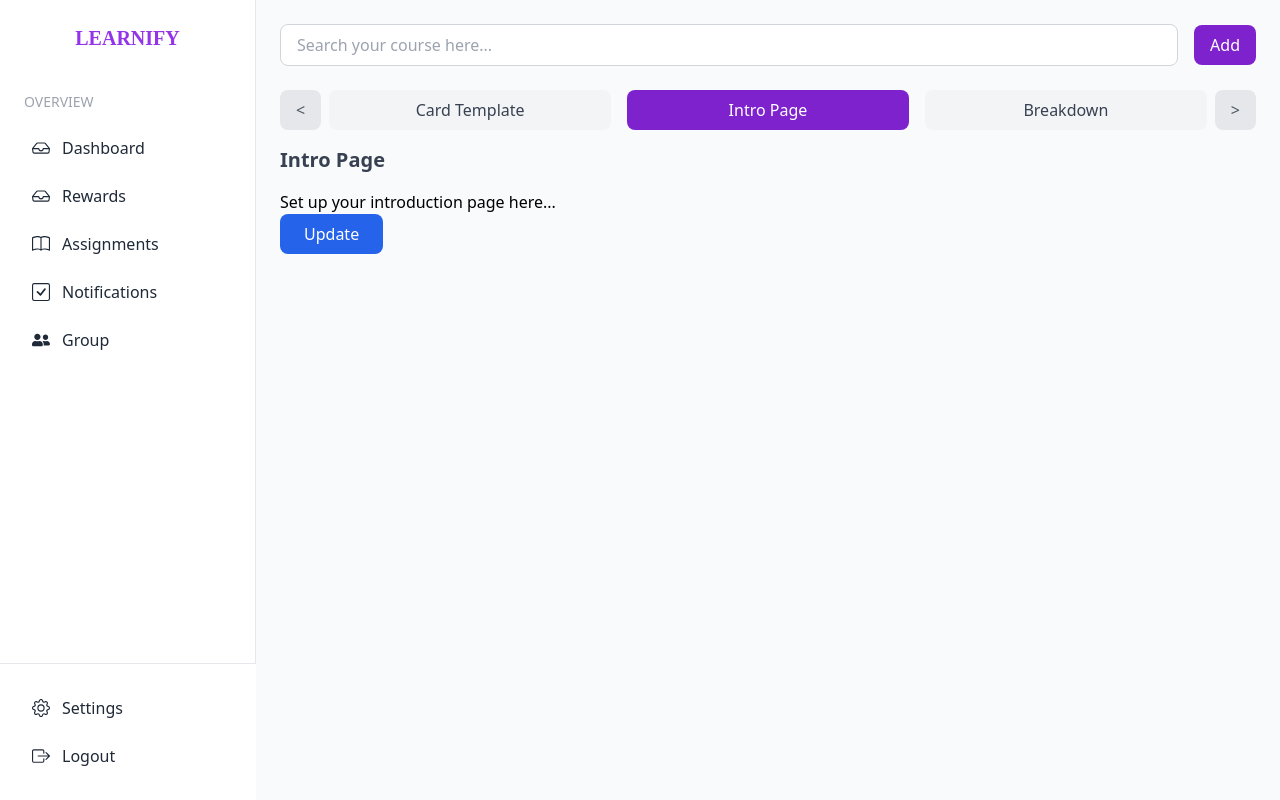
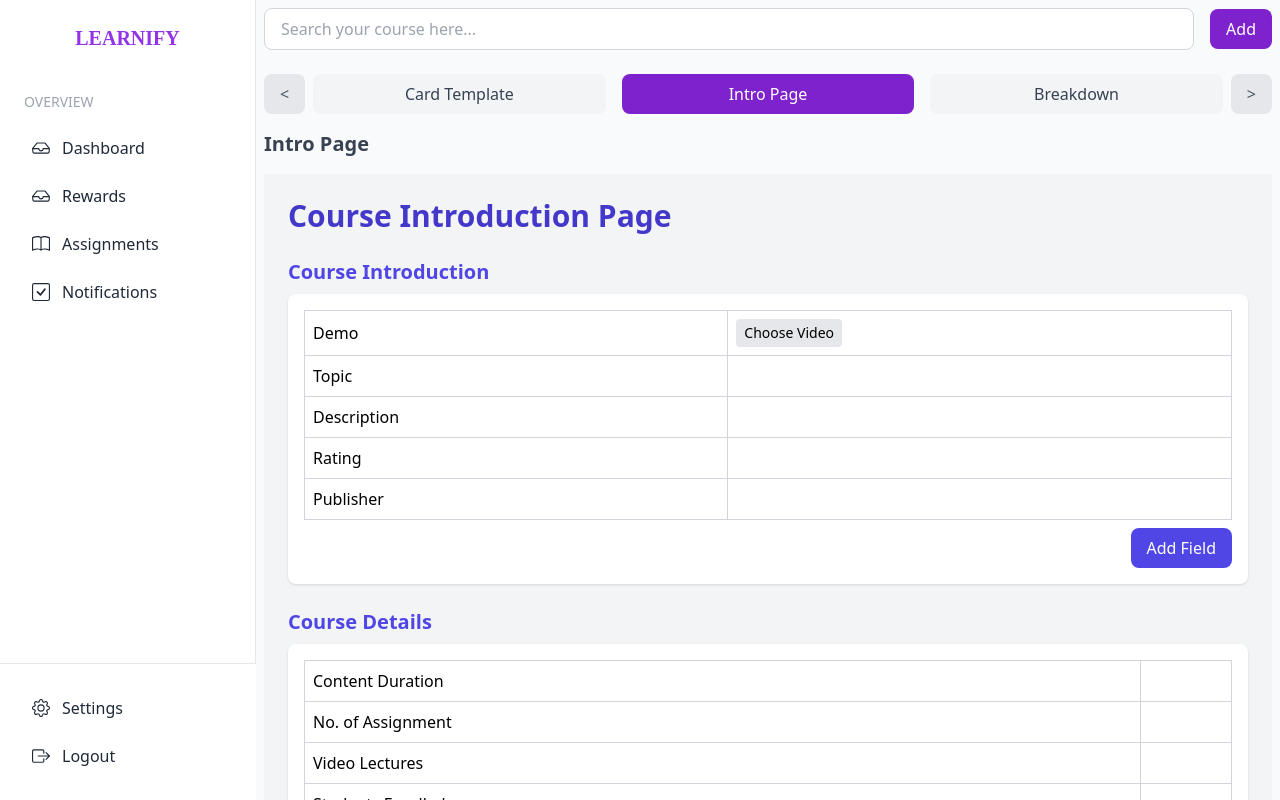
Before and after one commit to prakashcjoshi2209/Learnify, a Next.js app: page /Admin in a window 1280 px wide. Both pictures are taken after a click on the button "Intro Page". Shown: the top 800 px of the page. Built offline with nearby package versions, Linux system fonts and the light colour scheme.

Commit message:
intro page in admin page

```diff
--- a/src/app/Admin/AdminCoursePage.tsx
+++ b/src/app/Admin/AdminCoursePage.tsx
@@ -1,7 +1,8 @@
 
 "use client";
 import React, { useState } from "react";
-import Breakdown from "./Breakdown";  // Import Breakdown component
+import Breakdown from "./Breakdown";
+import CoursePage from "./CoursePage";
 
 const AdminCoursePage: React.FC = () => {
   const [activeTabIndex, setActiveTabIndex] = useState(0);
@@ -26,7 +27,7 @@ const AdminCoursePage: React.FC = () => {
   return (
     <div className="flex h-screen w-full bg-gray-50">
       {/* Main Content */}
-      <main className="flex-1 p-6">
+      <main className="flex-1 p-2">
         {/* Top Navigation */}
         <div className="flex items-center justify-between mb-6">
           <input
@@ -150,7 +151,8 @@ const AdminCoursePage: React.FC = () => {
         {activeTabIndex === 1 && (
           <div>
             <h2 className="text-xl font-bold text-gray-700 mb-4">Intro Page</h2>
-            <p>Set up your introduction page here...</p>
+            {/* <p>Intro page here .....</p> */}
+            <CoursePage />
           </div>
         )}
 
@@ -162,9 +164,11 @@ const AdminCoursePage: React.FC = () => {
         )}
 
         {/* Update Button */}
-        <button className="px-6 py-2 bg-blue-600 text-white rounded-lg hover:bg-blue-700">
+        <div className="flex justify-center items-center">
+        <button className="px-4 py-2 my-3 bg-blue-600 text-white rounded-lg hover:bg-blue-700">
           Update
         </button>
+        </div>
       </main>
     </div>
   );
--- /dev/null
+++ b/src/app/Admin/CoursePage.tsx
@@ -0,0 +1,69 @@
+"use client";
+import React, { useState } from "react";
+
+const CoursePage: React.FC = () => {
+  return (
+    <div className="min-h-screen bg-gray-100 p-6">
+      <h1 className="text-3xl font-bold text-indigo-700 mb-6">
+        Course Introduction Page
+      </h1>
+
+      {/* Course Introduction Section */}
+      <DynamicSection title="Course Introduction" initialFields={["Demo", "Topic", "Description", "Rating", "Publisher"]} />
+
+      {/* Course Details Section */}
+      <DynamicSection title="Course Details" initialFields={["Content Duration", "No. of Assignment", "Video Lectures", "Students Enrolled"]} />
+
+      {/* About Course Section */}
+      <DynamicSection title="About Course" initialFields={["Topic", "Details", "Properties", "Syllabus"]} />
+    </div>
+  );
+};
+
+// Dynamic Section Component with Add Field Feature
+const DynamicSection: React.FC<{ title: string; initialFields: string[] }> = ({ title, initialFields }) => {
+  const [fields, setFields] = useState<string[]>(initialFields);
+
+  const addField = () => {
+    const newField = prompt("Enter new field name:");
+    if (newField) setFields([...fields, newField]);
+  };
+
+  return (
+    <div className="mb-6">
+      <h2 className="text-xl font-semibold text-indigo-600 mb-2">{title}</h2>
+      <div className="bg-white p-4 rounded-lg shadow">
+        <Table fields={fields} />
+        <div className="text-right mt-2">
+          <button onClick={addField} className="px-4 py-2 bg-indigo-600 text-white rounded-lg hover:bg-indigo-700">
+            Add Field
+          </button>
+        </div>
+      </div>
+    </div>
+  );
+};
+
+// Table Component
+const Table: React.FC<{ fields: string[] }> = ({ fields }) => (
+  <table className="w-full border-collapse border border-gray-300">
+    <tbody>
+      {fields.map((field, index) => (
+        <tr key={index} className="border border-gray-300">
+          <td className="p-2 border-r border-gray-300">{field}</td>
+          <td className="p-2">
+            {field === "Demo" ? (
+              <button className="px-2 py-1 bg-gray-200 text-sm rounded">Choose Video</button>
+            ) : field === "Syllabus" ? (
+              <button className="px-2 py-1 bg-gray-200 text-sm rounded">Choose PDF</button>
+            ) : (
+              ""
+            )}
+          </td>
+        </tr>
+      ))}
+    </tbody>
+  </table>
+);
+
+export default CoursePage;
--- a/src/app/Admin/Sidebar.tsx
+++ b/src/app/Admin/Sidebar.tsx
@@ -3,9 +3,8 @@
 
 import React from "react";
 import Link from "next/link";
-import { usePathname } from "next/navigation"; // Import usePathname hook
+import { usePathname } from "next/navigation";
 import { BsGear, BsInbox, BsBook, BsCheckSquare, BsBoxArrowRight } from "react-icons/bs";
-import { FaUserFriends } from "react-icons/fa";
 import { signOut } from "next-auth/react";
 
 // Logout handler
@@ -23,7 +22,7 @@ const sidebarConfig = {
         { label: "Rewards", icon: <BsInbox className="text-lg" />, href: "/Rewards" },
         { label: "Assignments", icon: <BsBook className="text-lg" />, href: "/Assignments" },
         { label: "Notifications", icon: <BsCheckSquare className="text-lg" />, href: "/notification" },
-        { label: "Group", icon: <FaUserFriends className="text-lg" />, href: "/group" },
+
       ],
     },
   ],
--- a/src/app/Admin/page.tsx
+++ b/src/app/Admin/page.tsx
@@ -5,6 +5,7 @@ import CardTemplateForm from "./CardTemplateForm";
 import QuizManagement from "./QuizManagement";
 import AdminCoursePage from "./AdminCoursePage";
 import NewCaseStudy from "./NewCaseStudy";
+import CoursePage from './CoursePage';
 const AdminDashboard: React.FC = () => {
   return (
     // <div className="flex h-screen">
```
